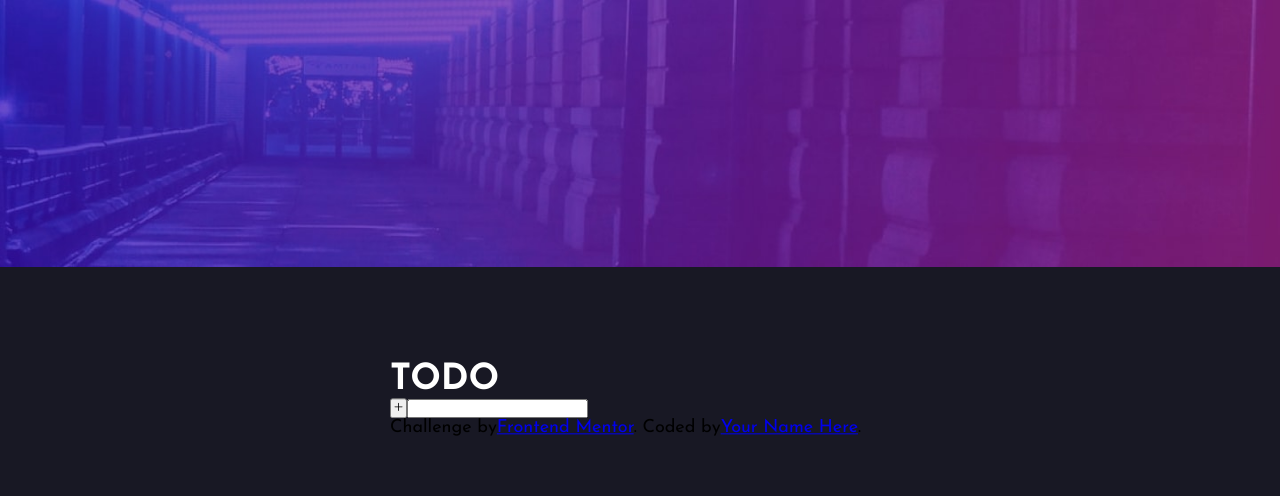
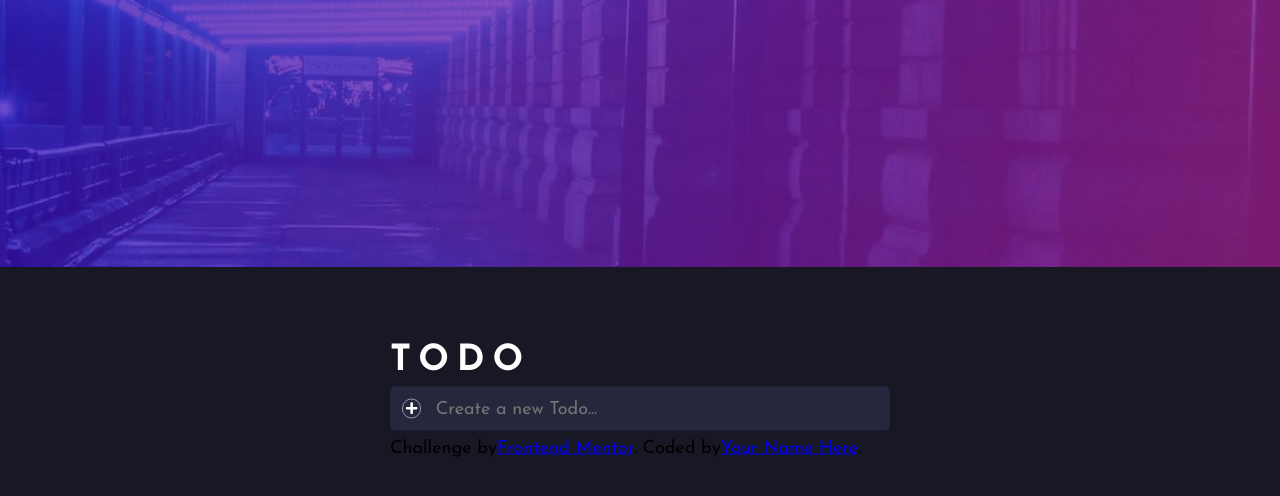
Before and after one commit to 1234p/Todo-App, a React (Vite) app in the folder client/: page / in a window 1280 px wide. Shown: the top 496 px of the page. Built offline with nearby package versions, Linux system fonts and the light colour scheme.

Commit message:
feat: update Todo input styles and replace icon with FaPlus from react-icons

```diff
--- a/client/src/App.scss
+++ b/client/src/App.scss
@@ -1,5 +1,5 @@
 /* Imports */
-@import url('https://fonts.googleapis.com/css2?family=Josefin+Sans:ital,wght@0,100..700;1,100..700&display=swap');
+@import url("https://fonts.googleapis.com/css2?family=Josefin+Sans:ital,wght@0,100..700;1,100..700&display=swap");
 
 /* CSS reset */
 *,
@@ -19,7 +19,7 @@ img {
 body {
   background: #181824 url("./assets/images/bg-desktop-dark.jpg") no-repeat;
   background-size: cover;
-  font-family: 'Josefin Sans', sans-serif;
+  font-family: "Josefin Sans", sans-serif;
   font-size: 18px;
   display: flex;
   align-items: center;
@@ -44,4 +44,40 @@ body {
 .todo__title {
   text-transform: uppercase;
   color: #fff;
+  letter-spacing: 8px;
 }
+
+.todo {
+
+  // Input For Adding a TODO
+  &__add-todo {
+    width: 100%;
+    display: flex;
+    gap: 15px;
+    margin: 8px 0;
+    padding: 12px;
+    border-radius: 5px;
+    background: var(--Navy-900)
+  }
+
+  &__add-btn {
+    width: 20px;
+    height: 20px;
+    border-radius: 100vw;
+    display: flex;
+    justify-content: center;
+    align-items: center;
+    color: white;
+    border: none;
+    background: transparent;
+    border: 1px solid var(--Gray-600);
+    cursor: pointer;
+  }
+
+  &__add-input {
+    width: 100%;
+    background: transparent;
+    outline: none;
+    border: none;
+  }
+}
--- a/client/src/App.tsx
+++ b/client/src/App.tsx
@@ -1,4 +1,4 @@
-import { GoPlus } from "react-icons/go";
+import { FaPlus } from "react-icons/fa";
 import "./App.scss";
 
 export default function App() {
@@ -11,10 +11,16 @@ export default function App() {
 
       <div className="todo__add-todo">
         <button type="button" className="todo__add-btn">
-          <GoPlus />
+          <FaPlus/>
         </button>
-        <input type="text" className="todo__add-new-todo" />
+        <input
+          type="text"
+          placeholder="Create a new Todo..."
+          className="todo__add-input"
+        />
       </div>
+
+      <div className="todo__todo-list"></div>
 
       <footer className="attribution">
         Challenge by
--- a/client/src/index.scss
+++ b/client/src/index.scss
@@ -1,5 +1,19 @@
 :root {
+  --Navy-950: hsl(235, 21%, 11%);
+  --Navy-900: hsl(235, 24%, 19%);
+  --Purple-300: hsl(234, 39%, 85%);
+  --Purple-100-hover: hsl(236, 33%, 92%);
+  --Purple-600: hsl(235, 16%, 43%);
+  --Purple-700: hsl(233, 14%, 35%);
+  --Purple-800: hsl(237, 14%, 26%);
+  --Gray-600: hsl(236, 9%, 61%);
+
   text-rendering: optimizeLegibility;
   -webkit-font-smoothing: antialiased;
   -moz-osx-font-smoothing: grayscale;
 }
+
+input {
+  font-family: inherit;
+  font-size: inherit;
+}
```
